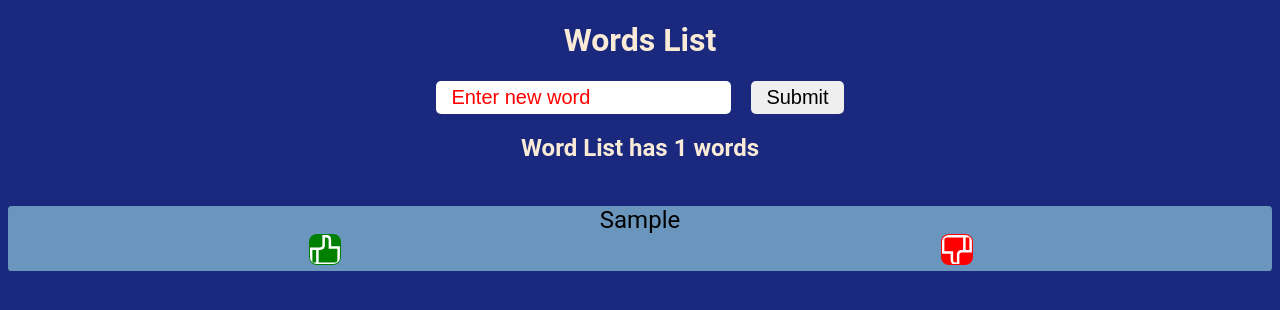
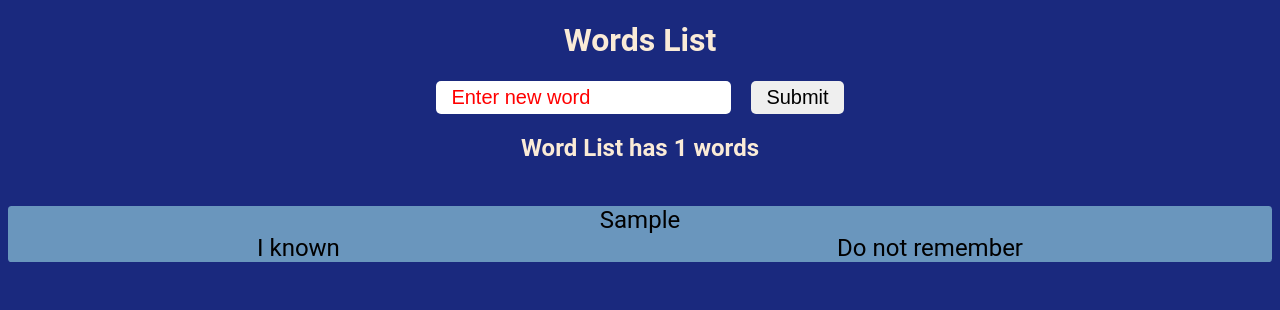
Before and after one commit to nobugsatcoding/08-react-words-app, a React (Create React App) app: page / in a window 1280 px wide. Both pictures are taken after typing "Sample" into the empty fields and a click on the button "Submit". Shown: the top 310 px of the page. Built offline with nearby package versions, Linux system fonts and the light colour scheme.

Commit message:
id npm installed - uuid

```diff
--- a/package.json
+++ b/package.json
@@ -10,6 +10,7 @@
     "react-dom": "^18.2.0",
     "react-icons": "^5.0.1",
     "react-scripts": "5.0.1",
+    "uuid": "^9.0.1",
     "web-vitals": "^2.1.4"
   },
   "scripts": {
--- a/src/App.js
+++ b/src/App.js
@@ -1,4 +1,5 @@
 import { useState } from 'react';
+import { v4 as uuidv4 } from 'uuid';
 import './App.css';
 import WordsList from './components/Words/WordsList';
 import WordForm from './components/Words/WordForm';
@@ -7,15 +8,19 @@ function App() {
   const [words, setWords] = useState([]);
 
   const addWordHandler = (text) => {
-    setWords([...words, text])
-  }
+    const newWord = {
+      text: text,
+      // isCompleted = false,
+      id: uuidv4(),
+    };
+    setWords([...words, newWord]);
+  };
 
   return (
     <div className="App">
       <h1>Words List</h1>
-      <WordForm addWord={addWordHandler}/>
+      <WordForm addWord={addWordHandler} />
       <WordsList words={words} />
-
     </div>
   );
 }
--- a/src/components/Words/Word.js
+++ b/src/components/Words/Word.js
@@ -3,46 +3,40 @@ import styles from './Word.module.css';
 import { GrLike, GrDislike } from 'react-icons/gr';
 
 function Word({ word }) {
-  const [likeIconVisible, setLikeIconVisible] = useState(true);
-  const [dislikeIconVisible, setDislikeIconVisible] = useState(true);
-  const [likeText, setLikeText] = useState('good');
-  const [dislikeText, setDislikeText] = useState('keep learning');
+  const [likeText, setLikeText] = useState('I known');
+  const [dislikeText, setDislikeText] = useState('Do not remember');
 
   const likeClickHandle = () => {
-    setLikeIconVisible(!likeIconVisible);
-    setLikeText(setLikeIconVisible ? 'good' : '');
+    setLikeText(likeText === 'I known' ? '' : 'I known');
   };
 
   const disLikeClickHandle = () => {
-    setDislikeIconVisible(!dislikeIconVisible);
-    setDislikeText(setDislikeIconVisible ? 'keep learning' : '');
+    setDislikeText(dislikeText === 'Do not remember' ? '' : 'Do not remember');
   };
 
   return (
     <div className={styles.word}>
       <div className={styles.wordText}>
-        {word}
+        {word.text}
         <div className={styles.iconContainer}>
           <div>
-            {likeIconVisible ? (
+            {likeText ? (
+              <span onClick={likeClickHandle}>{likeText}</span>
+            ) : (
               <GrLike
-                onClick={likeClickHandle}
                 className={styles.likeDislike}
                 style={{ backgroundColor: 'green' }}
               />
-            ) : (
-              <span>{likeText}</span>
             )}
           </div>
           <div>
-            {dislikeIconVisible ? (
+            {dislikeText ? (
+              <span onClick={disLikeClickHandle}>{dislikeText}</span>
+            ) : (
               <GrDislike
-                onClick={disLikeClickHandle}
                 style={{ backgroundColor: 'red' }}
                 className={styles.likeDislike}
               />
-            ) : (
-              <span>{dislikeText}</span>
             )}
           </div>
         </div>
--- a/src/components/Words/Word.module.css
+++ b/src/components/Words/Word.module.css
@@ -9,6 +9,7 @@
 .iconContainer {
   display: flex;
   justify-content: space-around;
+  cursor: pointer;
 }
 
 .likeDislike {
--- a/src/components/Words/WordsList.js
+++ b/src/components/Words/WordsList.js
@@ -5,11 +5,13 @@ function WordsList({ words }) {
   return (
     <div>
       <div>
-        {(!words.length && <h2> Word list is empty</h2>) || <h2>Word List has {words.length} words</h2>}
+        {(!words.length && <h2> Word list is empty</h2>) || (
+          <h2>Word List has {words.length} words</h2>
+        )}
       </div>
       <div className={styles.wordList}>
-        {words.map((word, index) => (
-          <Word key={index} word={word} />
+        {words.map((word) => (
+          <Word key={word.id} word={word} />
         ))}
       </div>
     </div>
--- a/src/components/Words/WordsList.module.css
+++ b/src/components/Words/WordsList.module.css
@@ -1,4 +1,4 @@
 .wordList {
   display: grid;
-  grid-template-columns: repeat(auto-fit, minmax(220px, 1fr));
+  grid-template-columns: repeat(auto-fit, minmax(240px, 1fr));
 }
```
Also changed, not shown: 1 other file (tests, documents, lock files or other folders).
